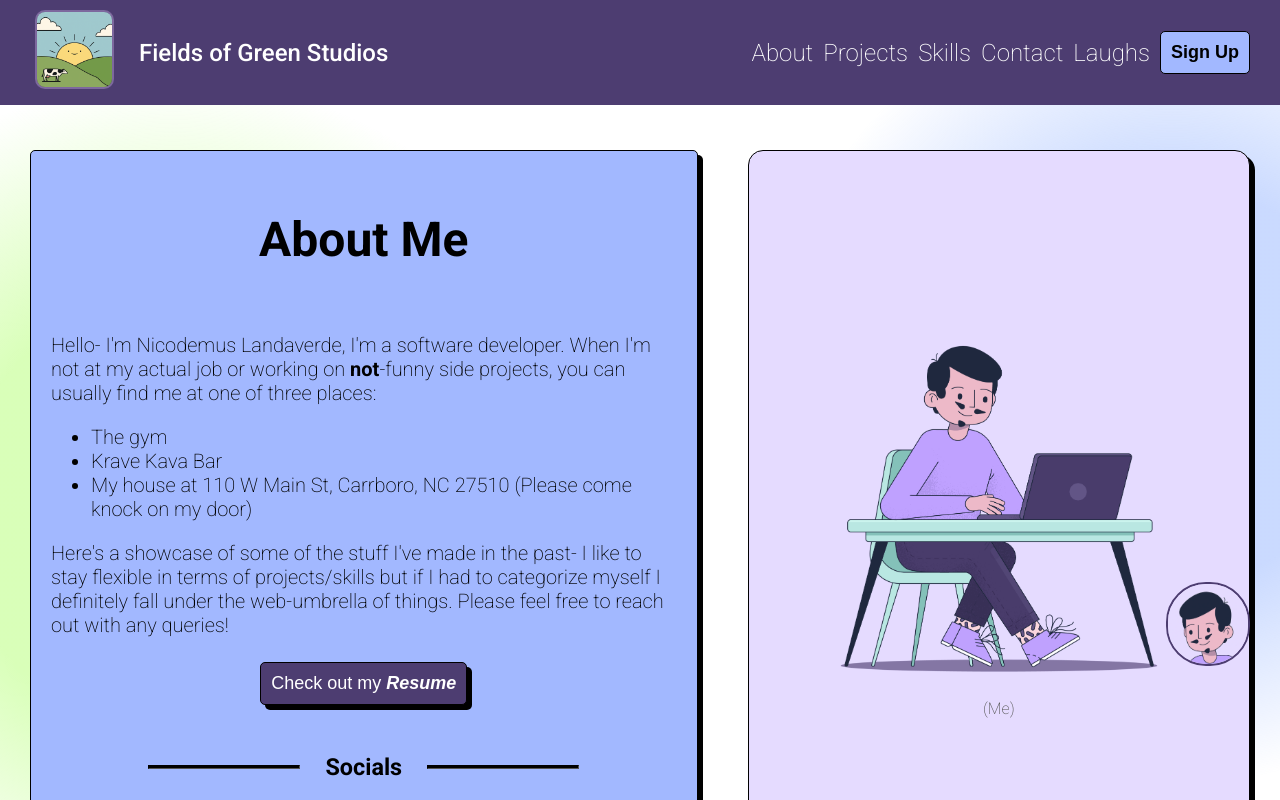
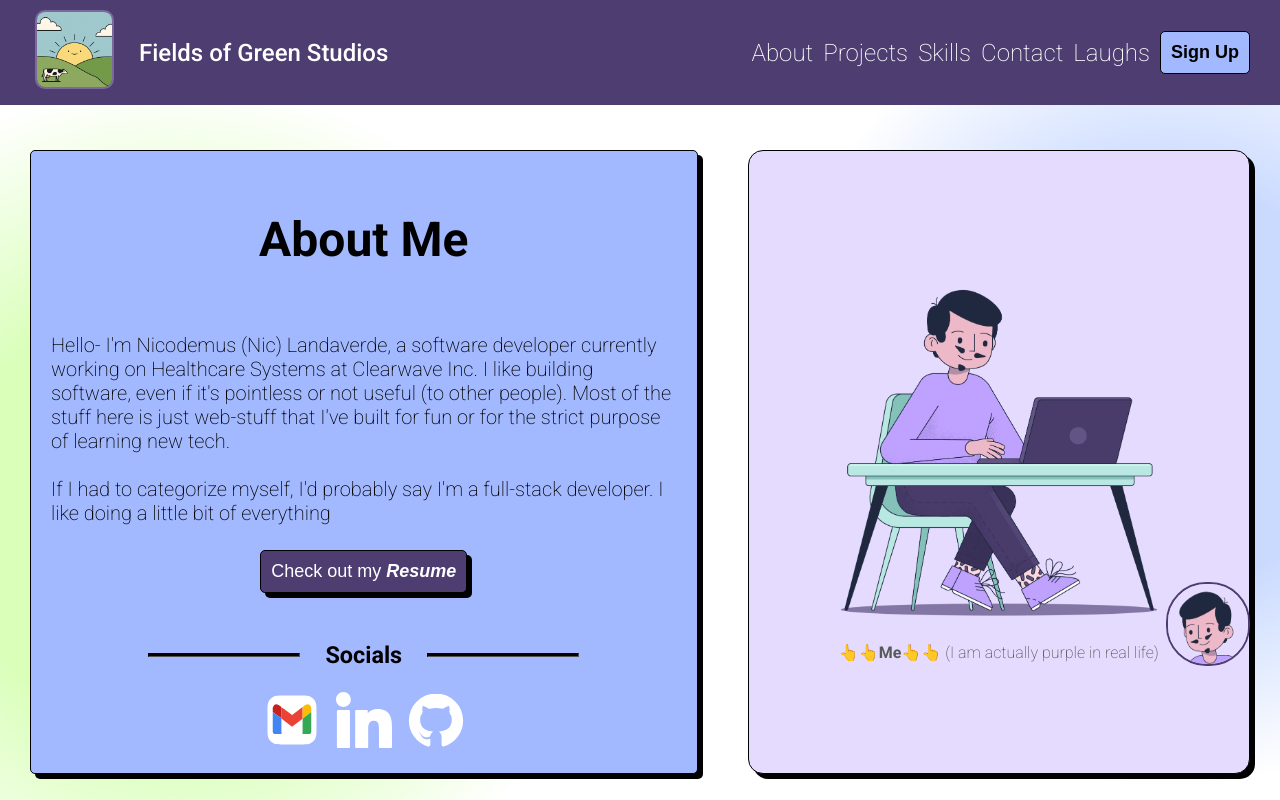
Before and after one commit to landaverdend/portfolio-site, a React (Vite) app in the folder frontend/: page /ResumeView in a window 1280 px wide. Shown: the top 800 px of the page. Built offline with nearby package versions, Linux system fonts and the light colour scheme.

Commit message:
updated about.

```diff
--- a/frontend/src/views/resumeView/about/AboutContainer.tsx
+++ b/frontend/src/views/resumeView/about/AboutContainer.tsx
@@ -27,16 +27,12 @@ function AboutContainer() {
           <h1>About Me</h1>
 
           <span>
-            Hello- I'm Nicodemus Landaverde, I'm a software developer. When I'm not at my actual job or working on <b>not</b>
-            -funny side projects, you can usually find me at one of three places:
-            <ul>
-              <li>The gym</li>
-              <li>Krave Kava Bar</li>
-              <li>My house at 110 W Main St, Carrboro, NC 27510 (Please come knock on my door)</li>
-            </ul>
-            Here's a showcase of some of the stuff I've made in the past- I like to stay flexible in terms of projects/skills but
-            if I had to categorize myself I definitely fall under the web-umbrella of things. Please feel free to reach out with
-            any queries!
+            Hello- I'm Nicodemus (Nic) Landaverde, a software developer currently working on Healthcare Systems at Clearwave Inc.
+            I like building software, even if it's pointless or not useful (to other people). Most of the stuff here is just
+            web-stuff that I've built for fun or for the strict purpose of learning new tech.
+            <br />
+            <br />
+            If I had to categorize myself, I'd probably say I'm a full-stack developer. I like doing a little bit of everything
           </span>
 
           <LargeButton
@@ -70,7 +66,9 @@ function AboutContainer() {
 
         <div className="flex-column portrait-container">
           <img src={me} />
-          <figcaption>(Me)</figcaption>
+          <figcaption>
+            👆👆<b>Me</b>👆👆 (I am actually purple in real life)
+          </figcaption>
         </div>
       </div>
     </>
```
